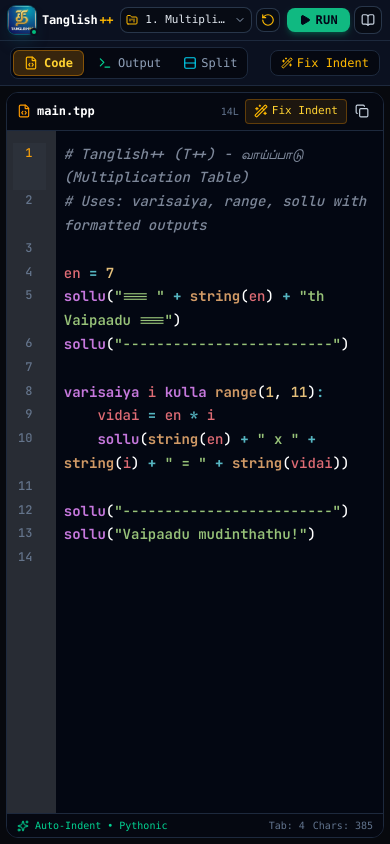
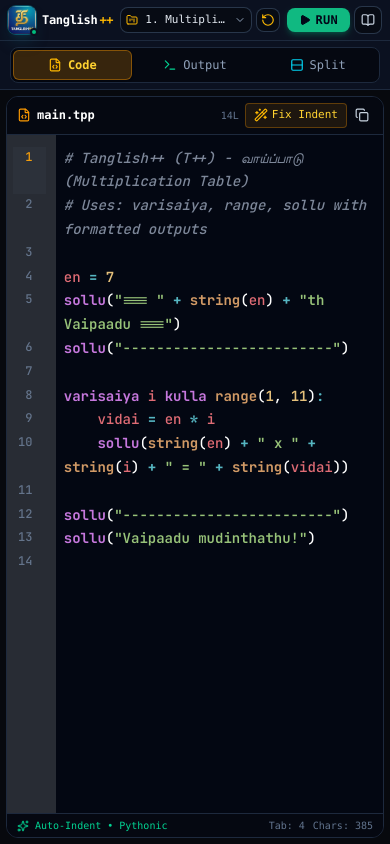
Before and after one commit to vignesh-20082007/Tanglish-plus-plus, a React (Vite) app: page / in a window 390 px wide. Built offline with nearby package versions, Linux system fonts and the light colour scheme.

Commit message:
Remove duplicate Fix Indent button on mobile

```diff
--- a/src/App.tsx
+++ b/src/App.tsx
@@ -1,5 +1,5 @@
 import { useState, useRef, useCallback } from 'react';
-import { FileCode, Terminal as TerminalIcon, Rows2, Wand2 } from 'lucide-react';
+import { FileCode, Terminal as TerminalIcon, Rows2 } from 'lucide-react';
 import { Header } from './components/Header';
 import { CodeEditor } from './components/CodeEditor';
 import { formatTanglishCode } from './utils/formatCode';
@@ -159,13 +159,13 @@ export function App() {
         onToggleLayout={() => setLayoutMode(m => (m === 'split' ? 'stacked' : 'split'))}
       />
 
-      {/* Mobile Mode Sub-Navbar: Tabs & Quick Actions (< md screens) */}
-      <div className="flex md:hidden items-center justify-between px-2.5 py-1.5 bg-[#0B1120] border-b border-slate-800 select-none shrink-0 gap-2">
+      {/* Mobile Mode Sub-Navbar: Tabs (< md screens) */}
+      <div className="flex md:hidden items-center justify-center px-2.5 py-1.5 bg-[#0B1120] border-b border-slate-800 select-none shrink-0">
         {/* View Switcher: Code / Terminal / Split */}
-        <div className="flex items-center gap-1 bg-[#050811] p-0.5 rounded-lg border border-slate-800">
+        <div className="grid grid-cols-3 gap-1 bg-[#050811] p-0.5 rounded-lg border border-slate-800 w-full max-w-md">
           <button
             onClick={() => setMobileTab('editor')}
-            className={`flex items-center gap-1.5 px-2.5 py-1 rounded-md text-xs font-mono transition-all ${
+            className={`flex items-center justify-center gap-1.5 py-1.5 px-2 rounded-md text-xs font-mono transition-all ${
               mobileTab === 'editor'
                 ? 'bg-amber-500/20 text-amber-300 font-bold border border-amber-500/40 shadow-sm'
                 : 'text-slate-400 hover:text-slate-200'
@@ -177,7 +177,7 @@ export function App() {
 
           <button
             onClick={() => setMobileTab('terminal')}
-            className={`flex items-center gap-1.5 px-2.5 py-1 rounded-md text-xs font-mono transition-all relative ${
+            className={`flex items-center justify-center gap-1.5 py-1.5 px-2 rounded-md text-xs font-mono transition-all relative ${
               mobileTab === 'terminal'
                 ? 'bg-emerald-500/20 text-emerald-300 font-bold border border-emerald-500/40 shadow-sm'
                 : 'text-slate-400 hover:text-slate-200'
@@ -196,7 +196,7 @@ export function App() {
 
           <button
             onClick={() => setMobileTab('split')}
-            className={`flex items-center gap-1 px-2 py-1 rounded-md text-xs font-mono transition-all ${
+            className={`flex items-center justify-center gap-1.5 py-1.5 px-2 rounded-md text-xs font-mono transition-all ${
               mobileTab === 'split'
                 ? 'bg-cyan-500/20 text-cyan-300 font-bold border border-cyan-500/40 shadow-sm'
                 : 'text-slate-400 hover:text-slate-200'
@@ -207,19 +207,6 @@ export function App() {
             <span>Split</span>
           </button>
         </div>
-
-        {/* Mobile Format / Indent Quick Action */}
-        <button
-          onClick={() => {
-            const formatted = formatTanglishCode(code);
-            if (formatted !== code) setCode(formatted);
-          }}
-          className="flex items-center gap-1 px-2.5 py-1 rounded-lg bg-[#050811] hover:bg-slate-800 text-amber-400 hover:text-amber-300 border border-slate-800 text-xs font-mono transition-colors shrink-0"
-          title="Auto-Fix 4-Space Indentation"
-        >
-          <Wand2 className="w-3 h-3 text-amber-400" />
-          <span>Fix Indent</span>
-        </button>
       </div>
 
       {/* Main IDE Workspace */}
```
